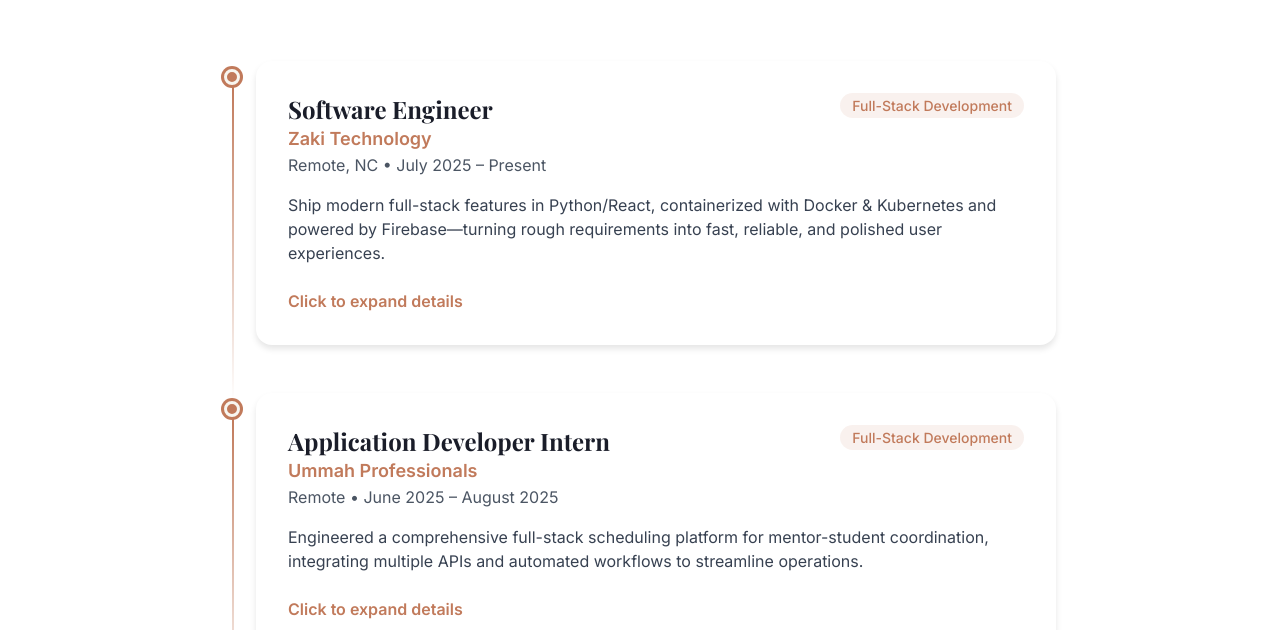
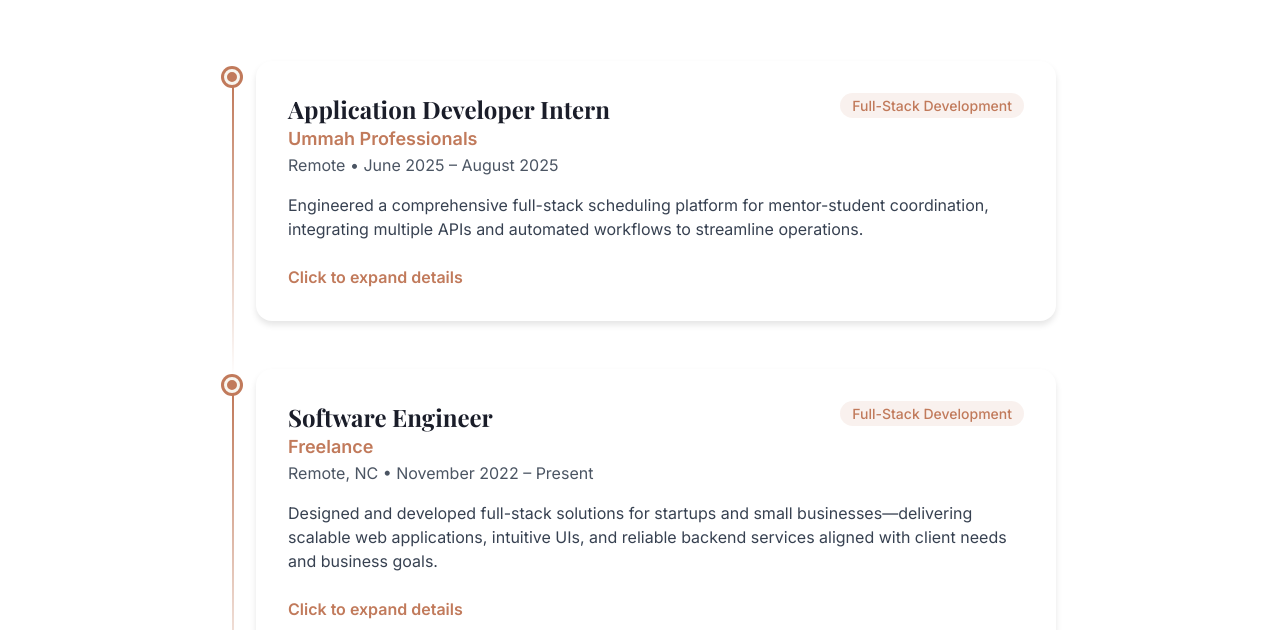
Before and after one commit to Fadyeskand224/FadyEskandr, a plain HTML site: page experience.html in a window 1280 px wide. Shown: the part 467-1097 px from the top of the page. Drawn offline with nearby package versions, Linux system fonts and the light colour scheme.

Commit message:
Update experience.html

```diff
--- a/experience.html
+++ b/experience.html
@@ -170,59 +170,6 @@
             </div>
 
             <div class="timeline">
-
-
-                <!-- Zaki Technology - Software Engineer -->
-<div class="timeline-item" data-position="zaki">
-  <div class="timeline-content">
-    <div class="flex justify-between items-start mb-4">
-      <div>
-        <h3 class="serif text-2xl font-bold text-navy">Software Engineer</h3>
-        <p class="text-lg text-copper font-semibold">Zaki Technology</p>
-        <p class="text-gray-600">Remote, NC • July 2025 – Present</p>
-      </div>
-      <div class="text-right">
-        <span class="skill-tag">Full-Stack Development</span>
-      </div>
-    </div>
-
-    <p class="text-gray-700 mb-4">
-      Ship modern full-stack features in Python/React, containerized with Docker & Kubernetes and powered by Firebase—turning rough requirements into fast, reliable, and polished user experiences.
-    </p>
-
-    <div class="timeline-details" id="zaki-details">
-      <div class="border-t border-gray-200 pt-4 mt-4">
-        <h4 class="font-semibold text-navy mb-3">Key Achievements:</h4>
-        <div class="achievement-item">
-          <span>Deployed scalable services via Docker & Kubernetes for smooth, repeatable releases</span>
-        </div>
-        <div class="achievement-item">
-          <span>Integrated Firebase Auth, Storage, and real-time sync across client platforms</span>
-        </div>
-        <div class="achievement-item">
-          <span>Drove feature design with cross-functional partners; resolved issues that improved uptime and UX</span>
-        </div>
-
-        <h4 class="font-semibold text-navy mb-3 mt-6">Technologies & Skills:</h4>
-        <div class="flex flex-wrap gap-2">
-          <span class="skill-tag">Python</span>
-          <span class="skill-tag">React</span>
-          <span class="skill-tag">JavaScript</span>
-          <span class="skill-tag">Docker</span>
-          <span class="skill-tag">Kubernetes</span>
-          <span class="skill-tag">Firebase</span>
-          <span class="skill-tag">CI/CD</span>
-          <span class="skill-tag">Troubleshooting</span>
-          <span class="skill-tag">Client Collaboration</span>
-        </div>
-      </div>
-    </div>
-
-    <button class="expand-btn text-copper font-semibold hover:underline mt-2">
-      Click to expand details
-    </button>
-  </div>
-</div>
 
 
 
```
